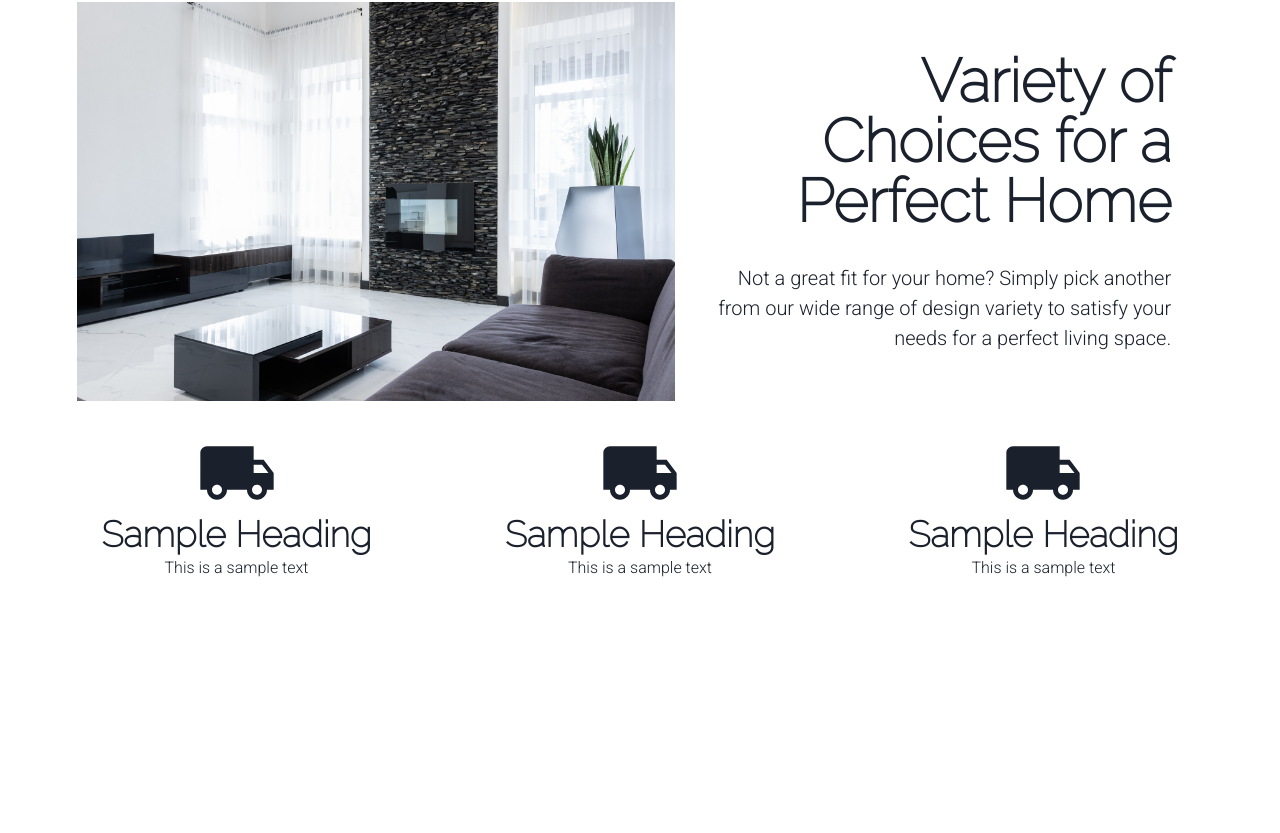
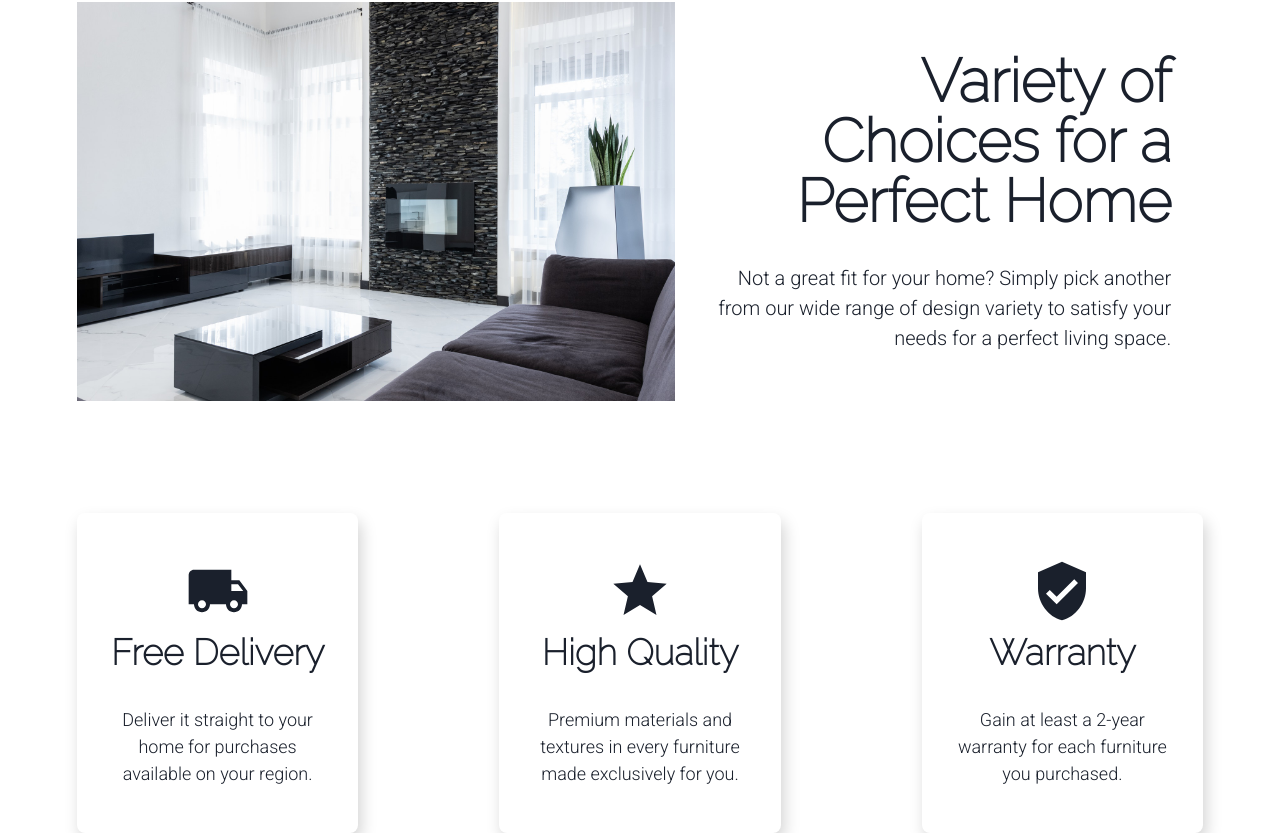
Before and after one commit to DerianMelvin/homepage-hydiv-chakra, a React (Create React App) app: page / in a window 1280 px wide. Shown: the part 2030-2863 px from the top of the page. Before the commit the page ends 2642 px from the top, so only its background shows below. Built offline with nearby package versions, Linux system fonts and the light colour scheme.

Commit message:
Refactor code to use ContentBenefits component - Import icons from react-icons - Adjust some styling properties

```diff
--- a/src/components/2-Benefits/Benefits.jsx
+++ b/src/components/2-Benefits/Benefits.jsx
@@ -1,24 +1,25 @@
-import { Flex, Heading, Text, Icon } from "@chakra-ui/react";
-import { MdLocalShipping } from "react-icons/md";
+import { Flex } from "@chakra-ui/react";
+import { MdLocalShipping, MdStar, MdVerifiedUser } from "react-icons/md";
+import ContentBenefits from "./ContentBenefits";
 
 const Benefits = () => {
   return (
-    <Flex align="center" justify="space-evenly">
-      <Flex p="2rem" direction="column" align="center">
-        <Icon as={MdLocalShipping} boxSize="5rem" />
-        <Heading as="h3">Sample Heading</Heading>
-        <Text>This is a sample text</Text>
-      </Flex>
-      <Flex p="2rem" direction="column" align="center">
-        <Icon as={MdLocalShipping} boxSize="5rem" />
-        <Heading as="h3">Sample Heading</Heading>
-        <Text>This is a sample text</Text>
-      </Flex>
-      <Flex p="2rem" direction="column" align="center">
-        <Icon as={MdLocalShipping} boxSize="5rem" />
-        <Heading as="h3">Sample Heading</Heading>
-        <Text>This is a sample text</Text>
-      </Flex>
+    <Flex px="6%" mt="7rem" align="center" justify="space-between">
+      <ContentBenefits
+        heading="Free Delivery"
+        text="Deliver it straight to your home for purchases available on your region."
+        icon={MdLocalShipping}
+      />
+      <ContentBenefits
+        heading="High Quality"
+        text="Premium materials and textures in every furniture made exclusively for you."
+        icon={MdStar}
+      />
+      <ContentBenefits
+        heading="Warranty"
+        text="Gain at least a 2-year warranty for each furniture you purchased."
+        icon={MdVerifiedUser}
+      />
     </Flex>
   );
 };
```
